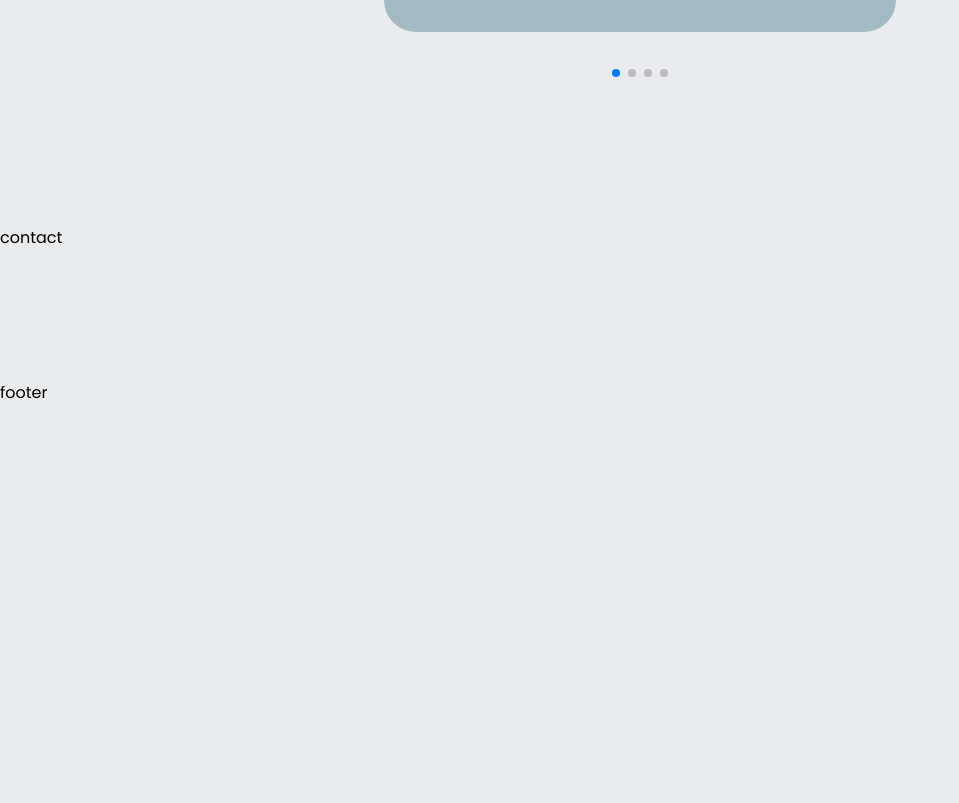
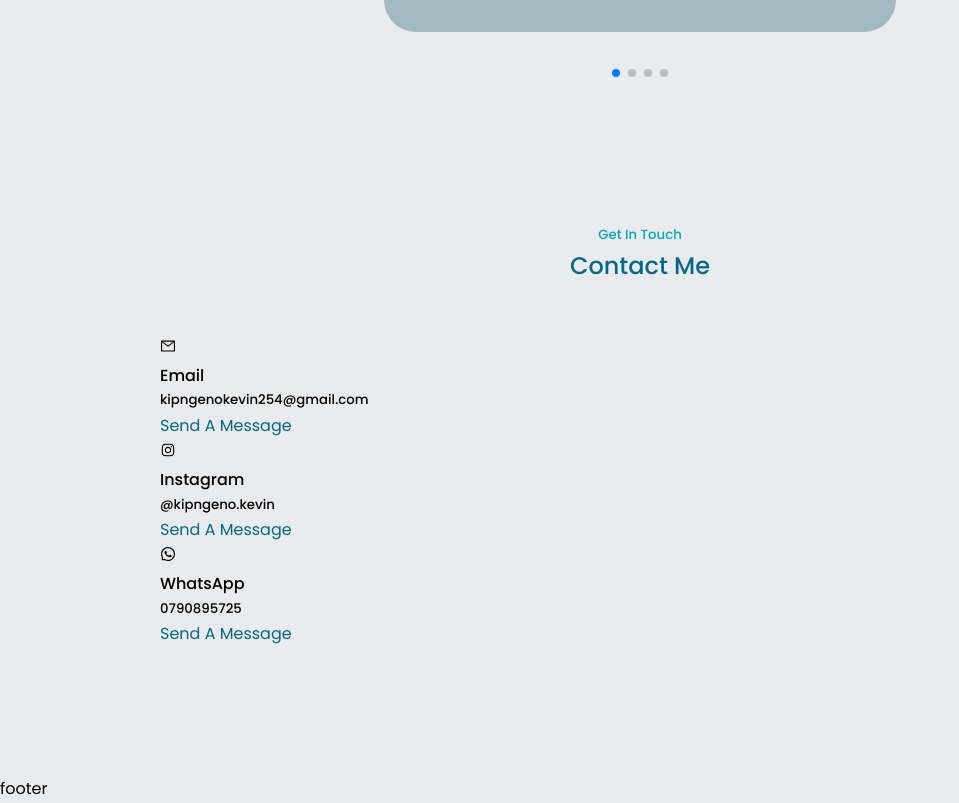
Before and after one commit to kipngenokevin/kipngenokevin-portfolio, a React (Create React App) app: page / in a window 1280 px wide. Shown: the part 4802-5605 px from the top of the page, without its empty margins (0-959 px from the left). Before the commit the page ends 5208 px from the top, so only its background shows below. Built offline with nearby package versions, Linux system fonts and the light colour scheme.

Commit message:
Slight update on the contacts page

```diff
--- a/src/components/contact/contact.jsx
+++ b/src/components/contact/contact.jsx
@@ -1,10 +1,59 @@
 import React from 'react'
 import './contact.css'
+import {AiOutlineMail, AiOutlineInstagram, AiOutlineWhatsApp} from 'react-icons/ai'
 
-const contact = () => {
+const data = [
+{
+  option : '1',
+  name : 'Email',
+  contact: 'kipngenokevin254@gmail.com',
+  link: 'mailto:kipngenokevin254@gmail.com',
+  icon: <AiOutlineMail/>
+},
+{
+  option: '2',
+  name: 'Instagram',
+  contact: '@kipngeno.kevin',
+  link: 'https://www.instagram.com/kipngeno.kevin/',
+  icon: <AiOutlineInstagram/>
+},
+{
+  option: 3,
+  name: 'WhatsApp',
+  contact: '0790895725' ,
+  link: 'whatsapp://send?abid=+254790895725&text=Hello%2C%20World!',
+  icon: <AiOutlineWhatsApp/>
+}
+]
+
+const Contact = () => {
   return (
-    <section id='contact'>contact</section>
+    <section id='contact'>
+      <h5>Get In Touch</h5>
+      <h2>Contact Me</h2>
+      <div className='container contact__container'>
+        <div className='contact__options'>
+          {
+            data.map(({ option, name,link, icon, contact}) => {
+              return (
+              <article key={option} className='contact__option'>
+                <div>{icon}</div>
+                <h4>{name}</h4>
+                <h5>{contact}</h5>
+                <a href={link}> Send A Message</a>
+              </article>
+            )}
+            )
+          }
+
+        </div>
+        {/* ========== END OF CONTACT OPTIONS ======= */}
+        <form action=''>
+
+        </form>
+      </div>
+    </section>
   )
 }
 
-export default contact
+export default Contact
```
